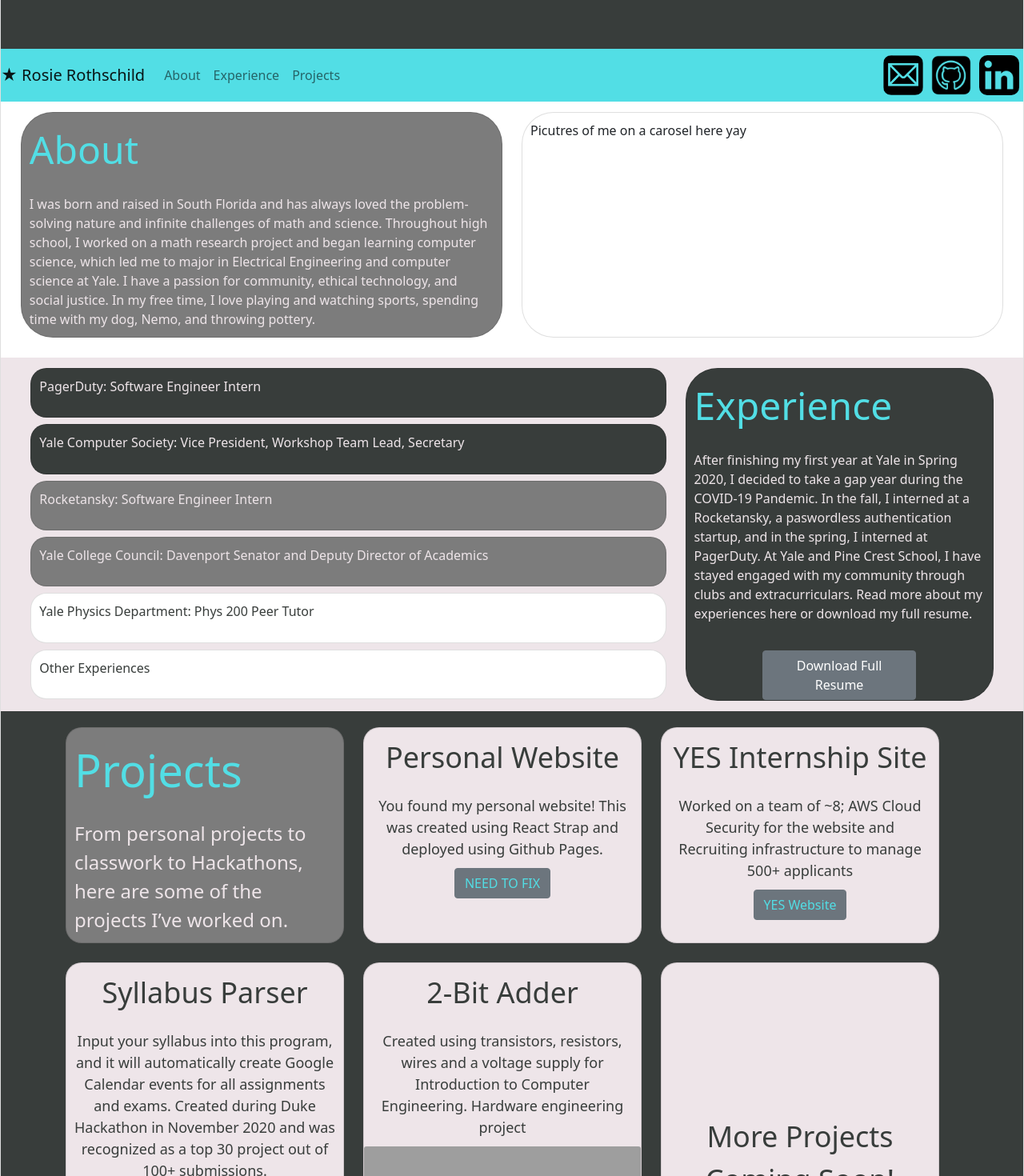
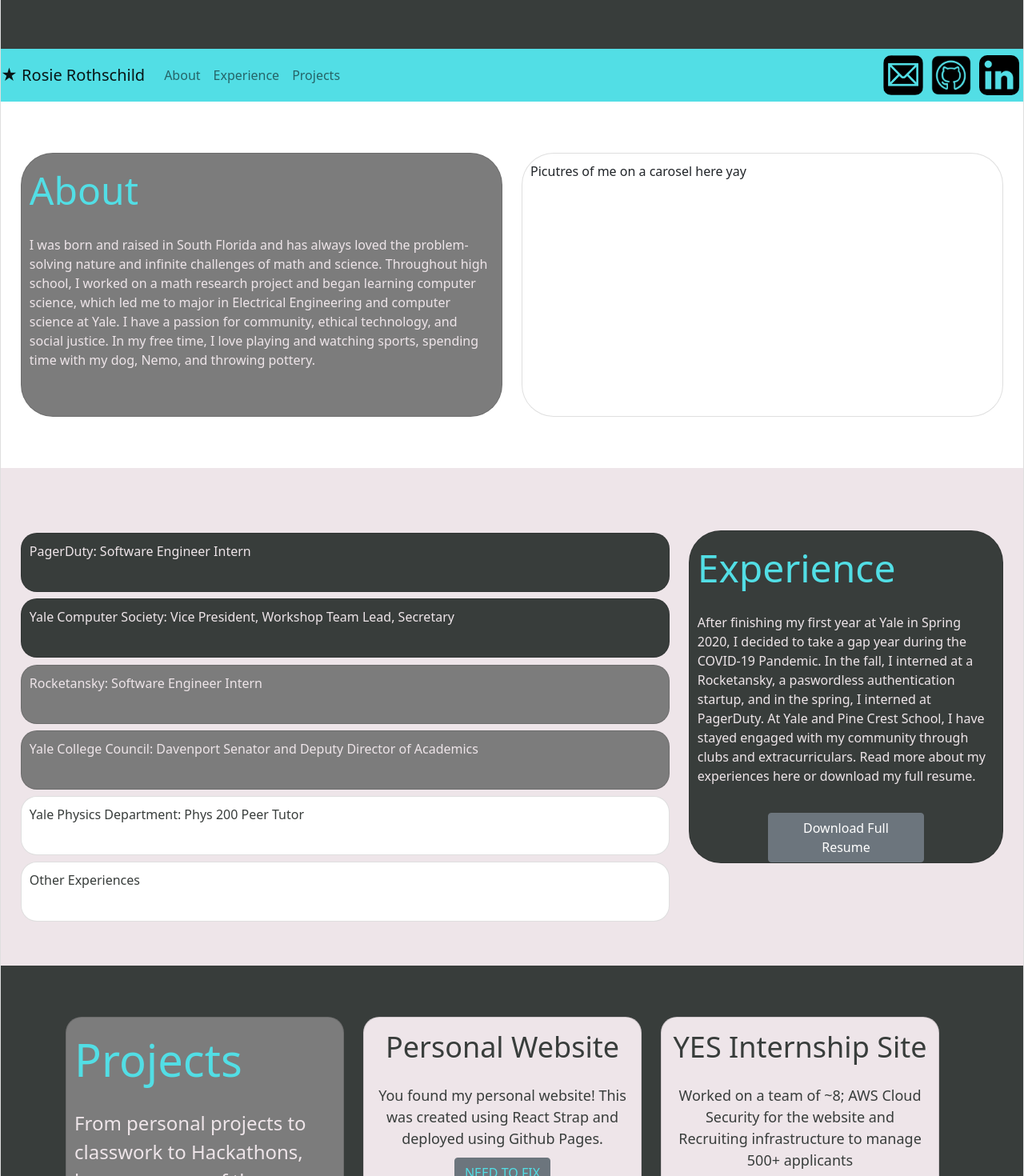
Before and after one commit to rosiesr/react-site, a React (Create React App) app: page / in a window 1280 px wide. Shown: the part 740-2210 px from the top of the page at 80% size. Built offline with nearby package versions, Linux system fonts and the light colour scheme; grey boxes are pictures that could not be loaded.

Commit message:
Adding scrolling on nav bar to go to selected section and added spacing.

```diff
--- a/package.json
+++ b/package.json
@@ -12,6 +12,7 @@
     "react": "^17.0.2",
     "react-dom": "^17.0.2",
     "react-scripts": "4.0.3",
+    "react-scroll": "^1.8.2",
     "reactstrap": "^8.9.0",
     "web-vitals": "^1.1.2"
   },
--- a/src/App.js
+++ b/src/App.js
@@ -2,6 +2,7 @@ import React from 'react';
 import {
   Card
 } from 'reactstrap';
+import { Element, scroller } from 'react-scroll'
 import Landing from "components/landing/landing";
 import MyNav from 'components/navbar/mynav';
 import About from 'components/about/about';
@@ -11,14 +12,29 @@ import Footer from 'components/footer/footer';
 
 
 function App() {
+
+  const scrollTo = (name) => {
+    scroller.scrollTo(name, {
+      duration: 400,
+      delay: 0,
+      smooth: 'linear'
+    })
+  }
+
   return (
     <div className="App">
       <Card>
         <Landing/>
-        <MyNav/>
-        <About/>
-        <Experience/>
-        <Projects/>
+        <MyNav scrollTo={scrollTo} />
+        <Element name="about">
+          <About/>
+        </Element>
+        <Element name="experience">
+          <Experience/>
+        </Element>
+        <Element name="projects">
+          <Projects/>
+        </Element>
         <Footer/>
       </Card>
     </div>
--- a/src/components/about/about.js
+++ b/src/components/about/about.js
@@ -19,6 +19,8 @@ export const About =  () => {
                             ethical technology, and social justice. In my free time, I love playing and watching
                             sports, spending time with my dog, Nemo, and throwing pottery.
                         </CardText>
+                        <br/>
+                        <br/>
                     </Card>
                 </div>
                 <div className="col-6">
--- a/src/components/about/about.scss
+++ b/src/components/about/about.scss
@@ -5,8 +5,8 @@
     width: 100%;
     height: 100%;
     margin-right:0px;
-    margin-top: 1%;
-    margin-bottom: 1%;
+    margin-top: 5%;
+    margin-bottom: 5%;
 
     background: #FFFFFF;
     box-sizing: border-box;
--- a/src/components/experience/experience.js
+++ b/src/components/experience/experience.js
@@ -8,6 +8,7 @@ export const Experience =  () => {
             <div className="experiencevertical d-flex justify-content-center">
             <div className="experiencecontainter row align-middle">
                 <div className="col-8">
+                    <br className="topspace"/>
                     <Card style={cardStyleDark}>
                         <CardText style={cardTextStyle}>PagerDuty: Software Engineer Intern</CardText>
                     </Card>
@@ -33,6 +34,7 @@ export const Experience =  () => {
                     </Card>
                 </div>
                 <div className="col-4 experiencecard">
+                    <br className="extopspace"/>
                     <Card style={mainCardStyle}>
                         <CardTitle style={mainCardTitle}>
                             Experience
--- a/src/components/experience/experience.scss
+++ b/src/components/experience/experience.scss
@@ -4,20 +4,18 @@
     position: relative;
     width: 100%;
     height: 100%;
-    margin-top: 1%;
 
     background: $pink-color;
     box-sizing: border-box;
+
 }
 
-.experiencevertical{
-    margin: 1%;
-    height: 98%;
-}
+
 
 .experiencecontainter{
     width: 98%;
     height: 100%;
+    margin-bottom: 10%;
 }
 
 .experiencecard{
@@ -29,3 +27,15 @@
     content: ""; /* clears default height */
     margin-top: 1%; /* change this to whatever height you want it */
 }
+
+.topspace{
+    display: block; /* makes it have a width */
+    content: ""; /* clears default height */
+    margin-top: 10%; /* change this to whatever height you want it */
+}
+
+.extopspace{
+    display: block; /* makes it have a width */
+    content: ""; /* clears default height */
+    margin-top: 20%; /* change this to whatever height you want it */
+}
--- a/src/components/navbar/mynav.js
+++ b/src/components/navbar/mynav.js
@@ -1,30 +1,27 @@
-import React, { useState } from "react";
-import { Navbar, NavItem, NavbarToggler, Collapse, Nav, NavbarBrand, NavLink } from 'reactstrap'
+import React from "react";
+import { Navbar, NavItem, Collapse, Nav, NavbarBrand, NavLink } from 'reactstrap'
 import "./mynav.scss";
 import email_icon from "./email_icon.png";
 import github_icon from "./github_icon.png";
 import linkedin_icon from "./linkedin_icon.png";
 
-const MyNav =  () => {
-    const [isOpen, setIsOpen] = useState(false);
-
-    const toggle = () => setIsOpen(!isOpen);
+const MyNav =  ({scrollTo}) => {
 
     return (
         <div>
         <Navbar light expand="md" className="nav">
           <NavbarBrand className="brand" href="/">★ Rosie Rothschild</NavbarBrand>
-          <NavbarToggler onClick={toggle} />
-          <Collapse isOpen={isOpen} navbar>
+          {/* <NavbarToggler onClick={toggle} /> */}
+          <Collapse navbar>
             <Nav className="mr-auto" navbar>
               <NavItem>
-                <NavLink href="">About</NavLink>
+                <NavLink onClick={() => scrollTo("about")} >About</NavLink>
               </NavItem>
               <NavItem>
-                <NavLink href="">Experience</NavLink>
+                <NavLink onClick={() => scrollTo("experience")}>Experience</NavLink>
               </NavItem>
               <NavItem>
-                <NavLink href="">Projects</NavLink>
+                <NavLink onClick={() => scrollTo("projects")}>Projects</NavLink>
               </NavItem>
             </Nav>
           </Collapse>
--- a/src/components/projects/projects.js
+++ b/src/components/projects/projects.js
@@ -60,7 +60,7 @@ export const Projects =  () => {
                             <CardTitle style={cardTitle}>2-Bit Adder</CardTitle>
                             <CardText style={cardText}>Created using transistors, resistors, wires and a voltage supply for
                             Introduction to Computer Engineering. Hardware engineering project </CardText>
-                            <CardImg top width="75%" src={bitAdder} alt="Card image cap" />
+                            <CardImg width="75%" src={bitAdder} alt="2 bit adder" />
 
                         </Card>
                     </Col>
--- a/src/components/projects/projects.scss
+++ b/src/components/projects/projects.scss
@@ -4,9 +4,10 @@
     background-color: $dark-grey-color;
     color: $pink-color;
     height: 100%;
+
 }
 
 .projectcontainer{
-    margin:20px;
+    margin:5%;
     height: 100%;
 }
```
Also changed, not shown: 2 other files (tests, documents, lock files or other folders).
